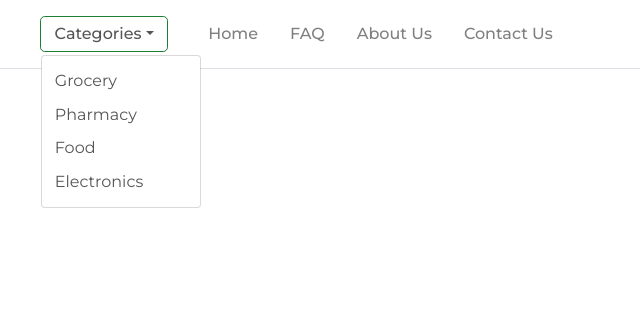
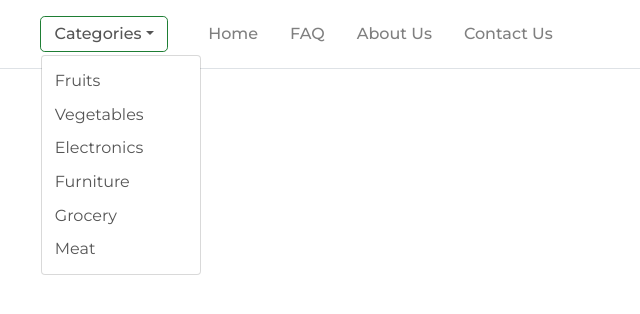
Before and after one commit to OvinduArchanaNambukara/Team_B-B_My-Store, a React (Create React App) app: page / in a window 1280 px wide. Both pictures are taken after a click on the button "Categories". Shown: the top 314 px of the page, without its empty margins (0-640 px from the left). Built offline with nearby package versions, Linux system fonts and the light colour scheme.

Commit message:
Bottom nav categories updated

```diff
--- a/src/components/BottomNav.tsx
+++ b/src/components/BottomNav.tsx
@@ -5,10 +5,12 @@ const BottomNav: React.FC = () => {
   return (
     <Navbar className="bottom-nav-bar p-3 border-bottom" expand="sm">
       <NavDropdown title="Categories" id="basic-nav-dropdown" className="bottom-nav-dropdown mr-md-4 ml-md-4 px-1">
+        <NavDropdown.Item href="#fruits">Fruits</NavDropdown.Item>
+        <NavDropdown.Item href="#vagetables">Vegetables</NavDropdown.Item>
+        <NavDropdown.Item href="#electronics">Electronics</NavDropdown.Item>
+        <NavDropdown.Item href="#furniture">Furniture</NavDropdown.Item>
         <NavDropdown.Item href="#grocery">Grocery</NavDropdown.Item>
-        <NavDropdown.Item href="#pharmacy">Pharmacy</NavDropdown.Item>
-        <NavDropdown.Item href="#food">Food</NavDropdown.Item>
-        <NavDropdown.Item href="#electronics">Electronics</NavDropdown.Item>
+        <NavDropdown.Item href="#meat">Meat</NavDropdown.Item>
       </NavDropdown>
       <Navbar.Toggle aria-controls="basic-navbar-nav"/>
       <Navbar.Collapse id="basic-navbar-nav" className="bottom-nav-collapse">
```
